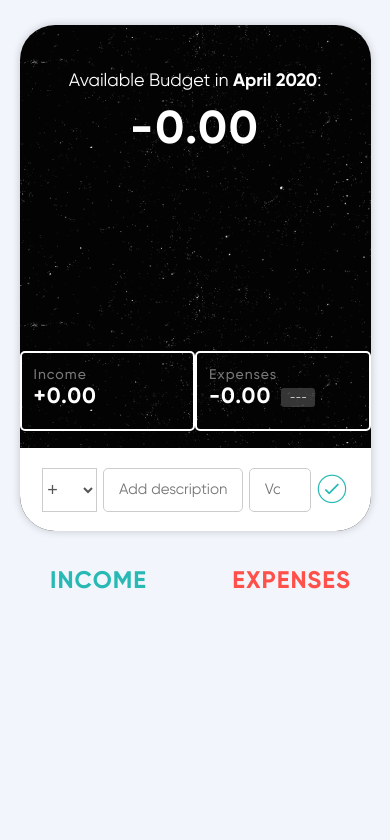
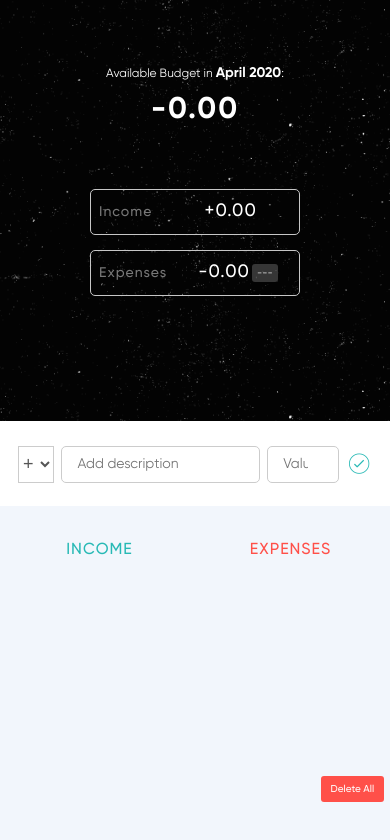
Before and after one commit to aakashsr/budget-tracker, a plain HTML site: page index.html in a window 390 px wide. Drawn offline with nearby package versions, Linux system fonts and the light colour scheme.

Commit message:
added delete all btn to delete all the items at once and made the app responsive for all devices

```diff
--- a/app.js
+++ b/app.js
@@ -143,6 +143,31 @@ var budgetController = (function () {
       data.totals = storedData.totals;
       data.budget = storedData.budget;
       data.percentage = storedData.percentage;
+    },
+
+    getAllIDs: function () {
+      var incIDs, expIDs, allIDs;
+
+      expIDs = data.allItems.exp.map(function (cur) {
+        return `exp-${cur.id}`;
+      });
+
+      incIDs = data.allItems.inc.map(function (cur) {
+        return `inc-${cur.id}`;
+      });
+
+      allIDs = expIDs.concat(incIDs);
+
+      return allIDs;
+    },
+
+    deleteAllItems: function () {
+      data.allItems.exp = [];
+      data.allItems.inc = [];
+    },
+
+    deleteDataFromStorage: function () {
+      localStorage.clear();
     },
 
     testing: function () {
@@ -366,6 +391,10 @@ var controller = (function (budgetCtrl, UICtrl) {
     document
       .querySelector(".budget__container")
       .addEventListener("click", ctrlEditOrDeleteItem);
+
+    document
+      .querySelector(".delete__all")
+      .addEventListener("click", ctrlDeleteAllItems);
   };
 
   var loadData = function () {
@@ -507,6 +536,27 @@ var controller = (function (budgetCtrl, UICtrl) {
     }
   };
 
+  ctrlDeleteAllItems = function () {
+    var allIDs;
+
+    // 1. Get all IDs
+    allIDs = budgetCtrl.getAllIDs();
+
+    // 2. delete the items from UI
+    allIDs.forEach(function (cur) {
+      UICtrl.deleteListItem(cur);
+    });
+
+    // 3. Delete all items in DS
+    budgetCtrl.deleteAllItems();
+
+    // 4. Calculate and update percentage
+    updatePercentages();
+
+    //6. delete local storage
+    budgetCtrl.deleteDataFromStorage();
+  };
+
   return {
     init: function () {
       console.log("app started");
--- a/index.html
+++ b/index.html
@@ -3,8 +3,9 @@
 
 <head>
     <meta charset="UTF-8">
+    <meta name="viewport" content="width=device-width, initial-scale=1">
     <link href="https://fonts.googleapis.com/css?family=Open+Sans:100,300,400,600" rel="stylesheet" type="text/css">
-    <link href="http://code.ionicframework.com/ionicons/2.0.1/css/ionicons.min.css" rel="stylesheet" type="text/css">
+    <link href="https://code.ionicframework.com/ionicons/2.0.1/css/ionicons.min.css" rel="stylesheet" type="text/css">
     <link type="text/css" rel="stylesheet" href="style.css">
     <title>Budgety</title>
 </head>
@@ -119,6 +120,7 @@
             </div>
         </div>
     </div>
+    <button class="delete__all">Delete All</button>
     <script src="app.js"></script>
 </body>
 
--- a/style.css
+++ b/style.css
@@ -44,7 +44,7 @@ body {
     font-family: regular;
     font-size: 16px;
     position: relative;
-    height: 100vh;
+    /* height: 100vh; */
     font-weight: 400;
     /* background: #f7f7f7; */
     background: #F2F6FC;
@@ -418,13 +418,13 @@ h2 {
 }
 
 .top__main {
-    flex-basis: 25%;
+    flex-basis: 20%;
     display: flex;
     justify-content: center;
     width: 100%;
     margin: 0 auto;
     align-items: center;
-    padding-top: 45px;
+    padding-top: 60px;
 }
 
 .chart {
@@ -461,7 +461,7 @@ h2 {
     width: 190px;
     background: none;
     padding: 12px;
-    height: 80px;
+    height: 75px;
 }
 
 .item__description,
@@ -502,7 +502,7 @@ h2 {
 .item__delete--btn,
 .item__edit--btn {
     font-size: 22px;
-    background: none;
+    background-color: transparent;
     border: none;
     cursor: pointer;
     display: inline-block;
@@ -554,7 +554,21 @@ h2 {
     background: #E8ECF1;
 }
 
-@media screen and (min-device-width: 600px) and (max-device-width: 1100px) {
+.delete__all {
+    font-family: bold;
+    position: fixed;
+    background-color: #FF5049;
+    bottom: 13%;
+    color: #fff;
+    right: 3%;
+    font-size: 16px;
+    border: none;
+    padding: 12px 20px;
+    border-radius: 5px;
+    outline: none;
+}
+
+@media screen and (max-width: 1100px) {
     .budget__container {
         width: 90%;
         flex-wrap: wrap;
@@ -578,12 +592,10 @@ h2 {
 }
 
 
-@media screen and (min-device-width: 0px) and (max-device-width: 600px) {
+@media screen and (max-width: 600px) {
 
     .budget__container {
         width: 100%;
-        flex-wrap: wrap;
-        justify-content: space-between;
         padding: 0;
     }
 
@@ -691,74 +703,181 @@ h2 {
     .item__date {
         font-size: 16px;
     }
-}
 
+    .budget__title {
+        font-size: 12px;
+        text-align: center;
+        margin-bottom: 10px;
+        font-weight: 300;
+    }
 
-/* @media screen and (min-device-width: 300px) and (max-device-width: 600px) {
+    .budget__title--month {
+        font-size: 14px;
+    }
+
+    .budget__value {
+        margin-bottom: 0;
+        font-size: 30px;
+    }
+
+    .chart {
+        display: none;
+    }
 
     .top {
-        height: 40vh;
+        height: 60vh;
     }
 
     .top__main {
-        padding-top: 110px;
+        flex-basis: 10%;
+        padding-top: 65px;
+        /* flex-basis: 30%;
+        padding-top: 0; */
     }
 
-    .bottom {
-        height: 62vh;
-        border-radius: 30px 30px 0 0;
+    .top__data {
+        padding-top: 40px;
+        flex-basis: 50%;
+        /* flex-basis: 60%;
+        padding-top: 35%; */
     }
 
-    .budget__title {
-        font-size: 32px;
-        margin-bottom: 15px;
-    }
-
-    .budget__value {
-        font-size: 70px;
+    .budget__data {
+        display: flex;
+        flex-direction: column;
+        justify-content: space-around;
+        align-items: center;
+        width: 100%
     }
 
     .budget__income,
     .budget__expenses {
         width: 210px;
+        height: 46px;
+        margin-bottom: 15px;
+        display: flex;
+        flex-direction: row;
+        align-items: center;
+        justify-content: space-between;
+        padding-top: 0;
+        border: 1px solid #c6c6c6;
+        padding: 0 0 0 8px;
     }
 
     .budget__income--text,
     .budget__expenses--text {
-        font-size: 20px;
+        font-size: 14px;
+        margin-right: 10px;
     }
 
     .budget__income--value,
     .budget__expenses--value {
-        font-size: 25px
+        font-family: medium;
+        font-size: 18px;
+        line-height: 1.6;
+    }
+
+    .budget__expenses--percentage {
+        font-size: 10px;
+        width: 26px;
+        padding: 3px 0;
+        margin-left: 2px;
+    }
+
+    .add {
+        flex-basis: 17%;
+        padding: 5px
+    }
+
+    .add__container {
+        width: 95%;
+        height: 48%;
+    }
+
+    .add__type {
+        width: 10%;
+        height: 100%;
+    }
+
+    .add__description {
+        width: 55%;
+        font-size: 14px;
+    }
+
+    .add__value {
+        width: 20%;
+        font-size: 14px;
+    }
+
+    .add__btn {
+        font-size: 25px;
+        width: 7%;
+    }
+
+    .container:first-child {
+        padding: 0 0 0 6px;
+    }
+
+    .container:last-child {
+        padding: 0 6px 0 0;
+    }
+
+    .income,
+    .expenses__title {
+        width: 100%;
+    }
+
+    .container {
+        flex-basis: 49.5%;
+        margin-top: 35px;
+
     }
 
     .income__title,
     .expenses__title {
-        font-size: 35px;
+        font-family: medium;
+        font-size: 16px;
     }
 
-    .add__description,
-    .add__value {
-        font-size: 20px;
+    .item {
+        padding: 8px;
+        margin-bottom: 10px;
     }
 
-    .add__btn {
-        font-size: 40px;
+    .item__content {
+        font-size: 14px;
+        margin-bottom: 4px;
+        line-height: 1.2;
     }
 
-    .container {
-        padding: 5%;
-        width: auto;
-        justify-content: center;
+    .item__percentage {
+        width: 30px;
+        padding: 0;
+        font-size: 11px;
+        margin-left: 2px;
     }
 
-    .income {
-        flex-basis: 45%;
-        margin-right: 5%;
+    .item__data {
+        font-size: 11px;
     }
 
-    .expenses {
-        flex-basis: 45%;
+    .income__title,
+    .expenses__title {
+        font-family: medium;
+        font-size: 16px;
+        text-align: center;
+        letter-spacing: 1px;
     }
-} */
+
+    .delete__all {
+        right: 1.5%;
+        font-family: medium;
+        font-size: 10px;
+        border: none;
+        padding: 7px 10px;
+        border-radius: 3px;
+        bottom: 5%;
+    }
+
+
+}
```
